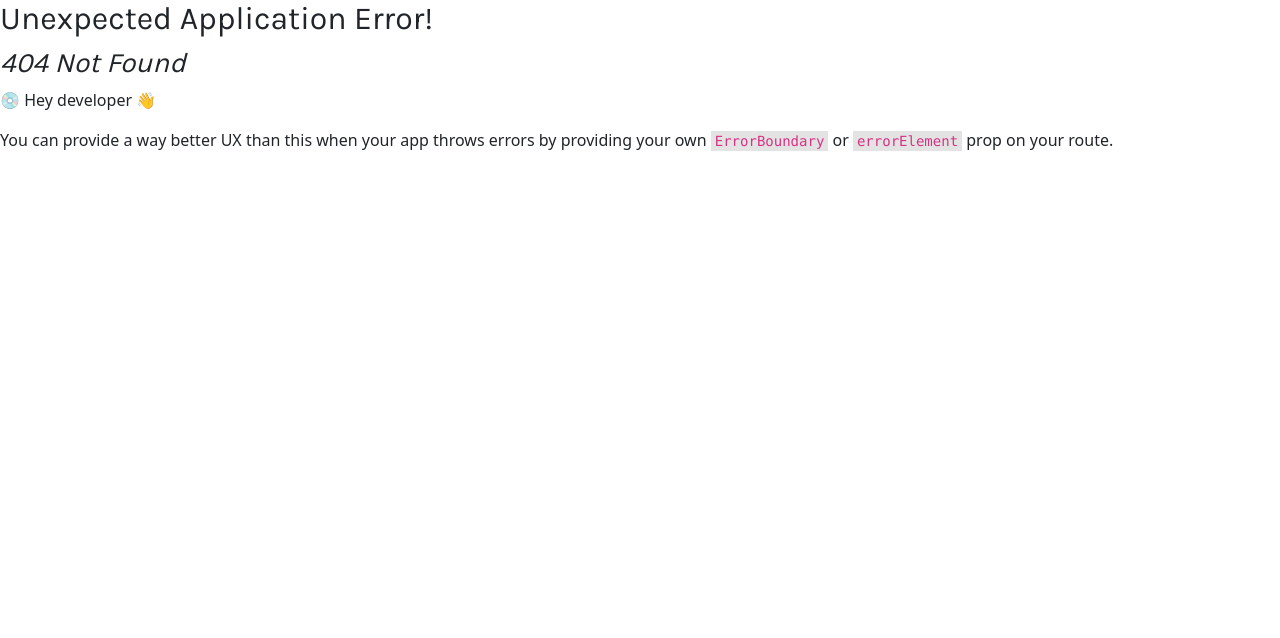
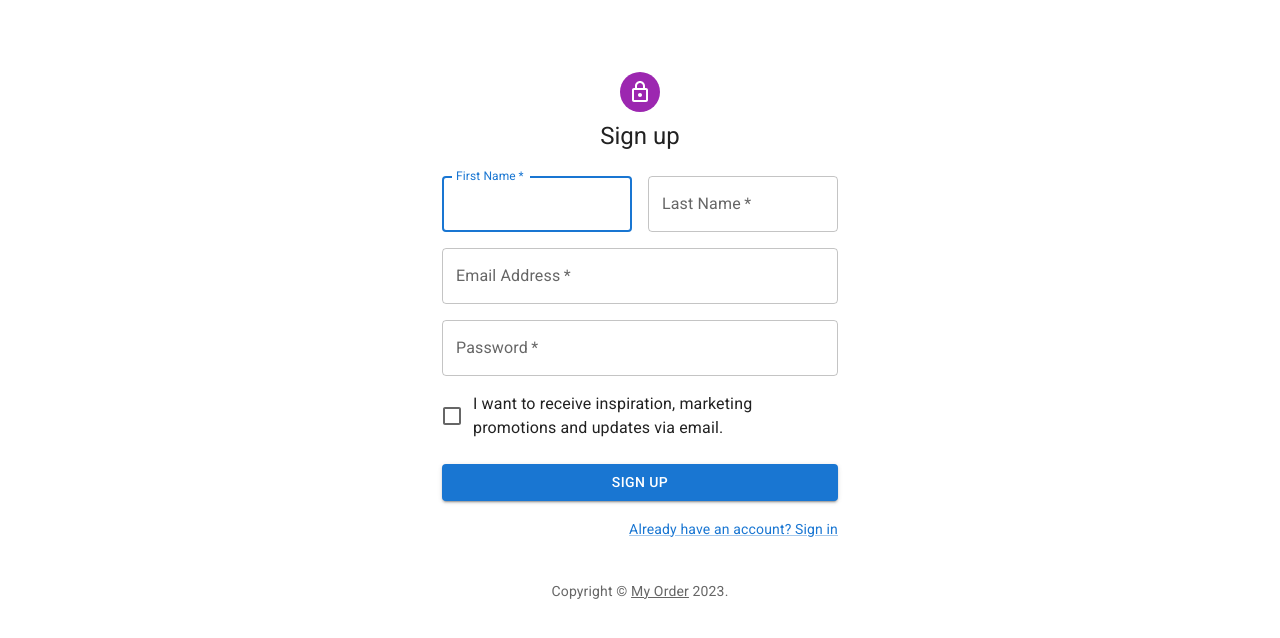
Before and after one commit to khan215701/my-order, a React (Vite) app: page /auth-register in a window 1280 px wide. Before the commit this address had no page. Shown: the top 638 px of the page. Built offline with nearby package versions, Linux system fonts and the light colour scheme.

Commit message:
register page with material ui

```diff
--- a/src/components/AuthRegister.tsx
+++ b/src/components/AuthRegister.tsx
@@ -1,31 +1,144 @@
-import React from "react";
+import * as React from "react";
+import Avatar from "@mui/material/Avatar";
+import Button from "@mui/material/Button";
+import CssBaseline from "@mui/material/CssBaseline";
+import TextField from "@mui/material/TextField";
+import FormControlLabel from "@mui/material/FormControlLabel";
+import Checkbox from "@mui/material/Checkbox";
+import Link from "@mui/material/Link";
+import Grid from "@mui/material/Grid";
+import Box from "@mui/material/Box";
+import LockOutlinedIcon from "@mui/icons-material/LockOutlined";
+import Typography from "@mui/material/Typography";
+import Container from "@mui/material/Container";
+import { createTheme, ThemeProvider } from "@mui/material/styles";
 
-const AuthRegister = () => {
+function Copyright(props: any) {
   return (
-    <>
-      <div className="account-pages mt-5 mb-5">
-        <div className="container">
-          <div className="row justify-content-center">
-            <div className="col-md-8 col-lg-6 col-xl-4">
-              <div className="text-center">
-                <a href="index.html">
-                  <img
-                    src="assets/images/logo-dark.png"
-                    alt=""
-                    height="22"
-                    className="mx-auto"
-                  />
-                </a>
-                <p className="text-muted mt-2 mb-4">
-                  Responsive Admin Dashboard
-                </p>
-              </div>
-            </div>
-          </div>
-        </div>
-      </div>
-    </>
+    <Typography
+      variant="body2"
+      color="text.secondary"
+      align="center"
+      {...props}
+    >
+      {"Copyright © "}
+      <Link color="inherit" href="https://mui.com/">
+        My Order
+      </Link>{" "}
+      {new Date().getFullYear()}
+      {"."}
+    </Typography>
   );
-};
+}
 
-export default AuthRegister;
+// TODO remove, this demo shouldn't need to reset the theme.
+const defaultTheme = createTheme();
+
+export default function AuthRegister() {
+  const handleSubmit = (event: React.FormEvent<HTMLFormElement>) => {
+    event.preventDefault();
+    const data = new FormData(event.currentTarget);
+    console.log({
+      email: data.get("email"),
+      password: data.get("password"),
+    });
+  };
+
+  return (
+    <ThemeProvider theme={defaultTheme}>
+      <Container component="main" maxWidth="xs">
+        <CssBaseline />
+        <Box
+          sx={{
+            marginTop: 8,
+            display: "flex",
+            flexDirection: "column",
+            alignItems: "center",
+          }}
+        >
+          <Avatar sx={{ m: 1, bgcolor: "secondary.main" }}>
+            <LockOutlinedIcon />
+          </Avatar>
+          <Typography component="h1" variant="h5">
+            Sign up
+          </Typography>
+          <Box
+            component="form"
+            noValidate
+            onSubmit={handleSubmit}
+            sx={{ mt: 3 }}
+          >
+            <Grid container spacing={2}>
+              <Grid item xs={12} sm={6}>
+                <TextField
+                  autoComplete="given-name"
+                  name="firstName"
+                  required
+                  fullWidth
+                  id="firstName"
+                  label="First Name"
+                  autoFocus
+                />
+              </Grid>
+              <Grid item xs={12} sm={6}>
+                <TextField
+                  required
+                  fullWidth
+                  id="lastName"
+                  label="Last Name"
+                  name="lastName"
+                  autoComplete="family-name"
+                />
+              </Grid>
+              <Grid item xs={12}>
+                <TextField
+                  required
+                  fullWidth
+                  id="email"
+                  label="Email Address"
+                  name="email"
+                  autoComplete="email"
+                />
+              </Grid>
+              <Grid item xs={12}>
+                <TextField
+                  required
+                  fullWidth
+                  name="password"
+                  label="Password"
+                  type="password"
+                  id="password"
+                  autoComplete="new-password"
+                />
+              </Grid>
+              <Grid item xs={12}>
+                <FormControlLabel
+                  control={
+                    <Checkbox value="allowExtraEmails" color="primary" />
+                  }
+                  label="I want to receive inspiration, marketing promotions and updates via email."
+                />
+              </Grid>
+            </Grid>
+            <Button
+              type="submit"
+              fullWidth
+              variant="contained"
+              sx={{ mt: 3, mb: 2 }}
+            >
+              Sign Up
+            </Button>
+            <Grid container justifyContent="flex-end">
+              <Grid item>
+                <Link href="#" variant="body2">
+                  Already have an account? Sign in
+                </Link>
+              </Grid>
+            </Grid>
+          </Box>
+        </Box>
+        <Copyright sx={{ mt: 5 }} />
+      </Container>
+    </ThemeProvider>
+  );
+}
```
Also changed, not shown: src/components/router.tsx (+8 -1 lines).
